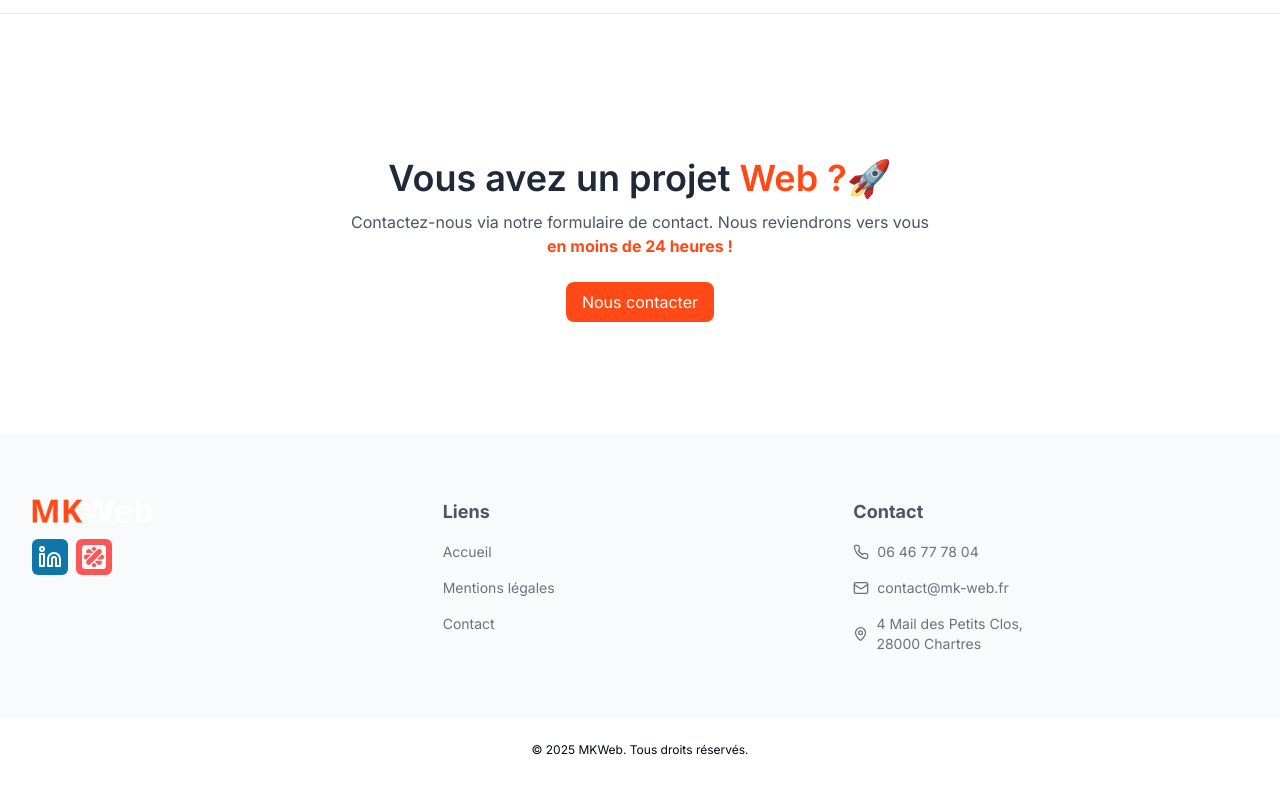
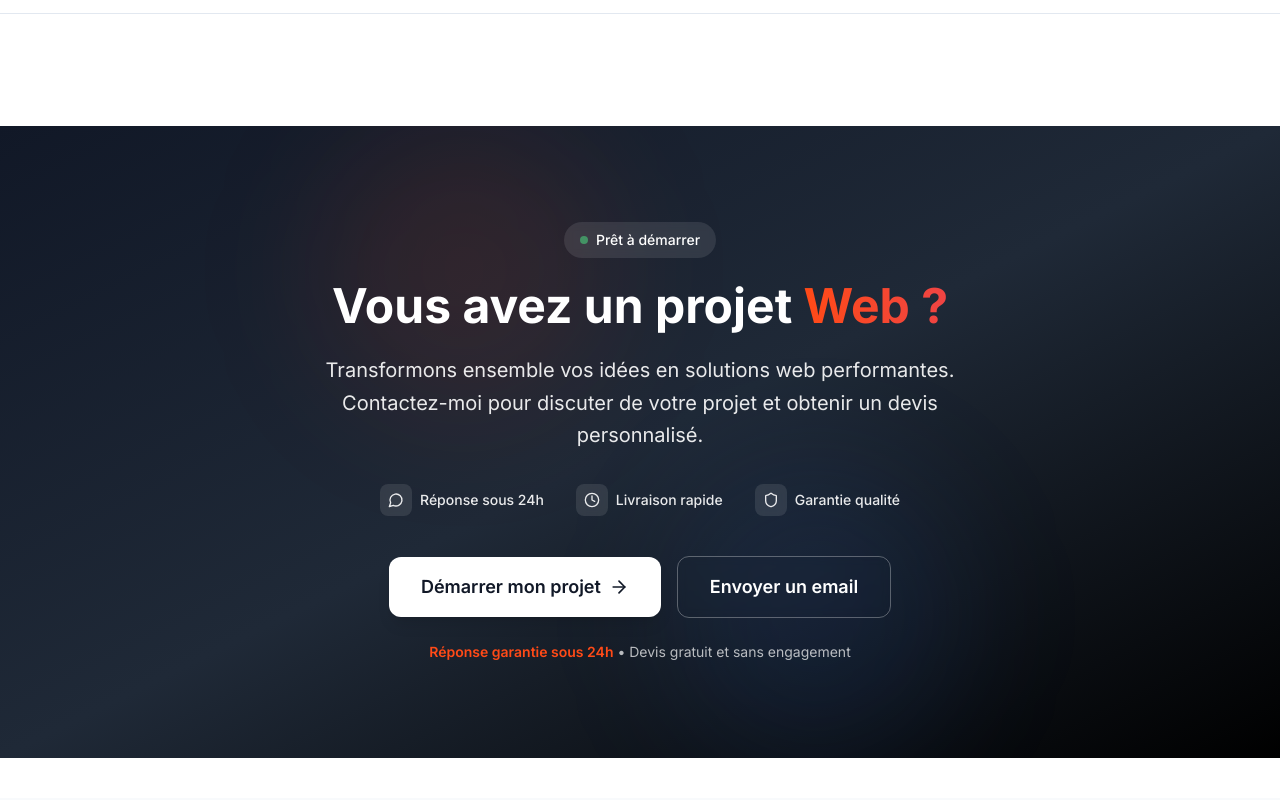
Before and after one commit to malkhatib416/mkweb, a Next.js app: page / in a window 1280 px wide. Shown: the part 4980-5780 px from the top of the page. Built offline with nearby package versions, Linux system fonts and the light colour scheme; what next-recaptcha-v3 would draw is missing.

Commit message:
Updated CTA.tsx

```diff
--- a/components/CTA.tsx
+++ b/components/CTA.tsx
@@ -1,41 +1,115 @@
+'use client';
+
+import { motion } from 'framer-motion';
+import { ArrowRight, MessageCircle, Clock, Shield } from 'lucide-react';
 import NavLink from './NavLink';
 
+const benefits = [
+  {
+    icon: MessageCircle,
+    text: 'Réponse sous 24h'
+  },
+  {
+    icon: Clock,
+    text: 'Livraison rapide'
+  },
+  {
+    icon: Shield,
+    text: 'Garantie qualité'
+  }
+];
+
 const CTA = () => (
-  <SectionWrapper>
-    <div className="custom-screen">
-      <div className="max-w-2xl mx-auto text-center">
-        <h2
-          className="text-gray-800 text-3xl font-semibold sm:text-4xl"
-          id="oss"
+  <SectionWrapper className="bg-gradient-to-br from-gray-900 via-gray-800 to-black relative overflow-hidden">
+    {/* Background decoration */}
+    <div className="absolute inset-0">
+      <div className="absolute top-0 left-1/4 w-72 h-72 bg-myorange-100/10 rounded-full blur-3xl"></div>
+      <div className="absolute bottom-0 right-1/4 w-72 h-72 bg-blue-500/10 rounded-full blur-3xl"></div>
+    </div>
+
+    <div className="custom-screen relative z-10">
+      <motion.div
+        initial={{ opacity: 0, y: 20 }}
+        whileInView={{ opacity: 1, y: 0 }}
+        viewport={{ once: true }}
+        transition={{ duration: 0.6 }}
+        className="max-w-4xl mx-auto text-center"
+      >
+        <div className="inline-flex items-center gap-2 bg-white/10 backdrop-blur-sm text-white px-4 py-2 rounded-full text-sm font-medium mb-6">
+          <div className="w-2 h-2 bg-green-400 rounded-full animate-pulse"></div>
+          Prêt à démarrer
+        </div>
+
+        <h2 className="text-white text-4xl md:text-5xl font-bold mb-6" id="oss">
+          Vous avez un projet{' '}
+          <span className="bg-gradient-to-r from-myorange-100 to-red-500 bg-clip-text text-transparent">
+            Web ?
+          </span>
+        </h2>
+
+        <p className="text-xl text-white/90 mb-8 max-w-2xl mx-auto leading-relaxed">
+          Transformons ensemble vos idées en solutions web performantes.
+          Contactez-moi pour discuter de votre projet et obtenir un devis personnalisé.
+        </p>
+
+        {/* Benefits */}
+        <motion.div
+          initial={{ opacity: 0, y: 20 }}
+          whileInView={{ opacity: 1, y: 0 }}
+          viewport={{ once: true }}
+          transition={{ duration: 0.6, delay: 0.2 }}
+          className="flex flex-wrap justify-center gap-8 mb-10"
         >
-          Vous avez un projet <span className="text-myorange-100"> Web ?</span>
-          🚀
-        </h2>
-        <p className="block mt-3 text-gray-600">
-          Contactez-nous via notre formulaire de contact. Nous reviendrons vers
-          vous
-          <span className="block">
-            {' '}
-            <span className="text-myorange-100 font-bold">
-              en moins de 24 heures !
-            </span>
-          </span>
-        </p>
-        <div className="mt-8">
+          {benefits.map((benefit, index) => (
+            <div key={index} className="flex items-center gap-2 text-white/90">
+              <div className="p-2 bg-white/10 rounded-lg backdrop-blur-sm">
+                <benefit.icon className="w-4 h-4" />
+              </div>
+              <span className="text-sm font-medium">{benefit.text}</span>
+            </div>
+          ))}
+        </motion.div>
+
+        <motion.div
+          initial={{ opacity: 0, y: 20 }}
+          whileInView={{ opacity: 1, y: 0 }}
+          viewport={{ once: true }}
+          transition={{ duration: 0.6, delay: 0.4 }}
+          className="flex flex-col sm:flex-row gap-4 justify-center items-center"
+        >
           <NavLink
             href="/nous-contacter"
-            className="text-white bg-myorange-100 hover:bg-myorange-100/80 active:bg-myorange-100 "
+            className="text-gray-900 bg-white hover:bg-gray-100 active:bg-gray-200 px-8 py-4 rounded-xl font-semibold text-lg shadow-lg hover:shadow-xl transition-all duration-200 hover:scale-105 flex items-center gap-2 group"
           >
-            Nous contacter
+            Démarrer mon projet
+            <ArrowRight className="w-5 h-5 group-hover:translate-x-1 transition-transform" />
           </NavLink>
-        </div>
-      </div>
+
+          <a
+            href="mailto:contact@mk-web.fr"
+            className="text-white border border-white/30 hover:border-white/50 hover:bg-white/10 px-8 py-4 rounded-xl font-semibold text-lg backdrop-blur-sm transition-all duration-200"
+          >
+            Envoyer un email
+          </a>
+        </motion.div>
+
+        <motion.p
+          initial={{ opacity: 0 }}
+          whileInView={{ opacity: 1 }}
+          viewport={{ once: true }}
+          transition={{ duration: 0.6, delay: 0.6 }}
+          className="text-white/70 text-sm mt-6"
+        >
+          <span className="text-myorange-100 font-semibold">Réponse garantie sous 24h</span> •
+          Devis gratuit et sans engagement
+        </motion.p>
+      </motion.div>
     </div>
   </SectionWrapper>
 );
 
-const SectionWrapper = ({ children, ...props }: any) => (
-  <section {...props} className={`pt-8 pb-20 ${props.className || ''}`}>
+const SectionWrapper = ({ children, className = '', ...props }: any) => (
+  <section {...props} className={`py-24 ${className}`}>
     {children}
   </section>
 );
```
